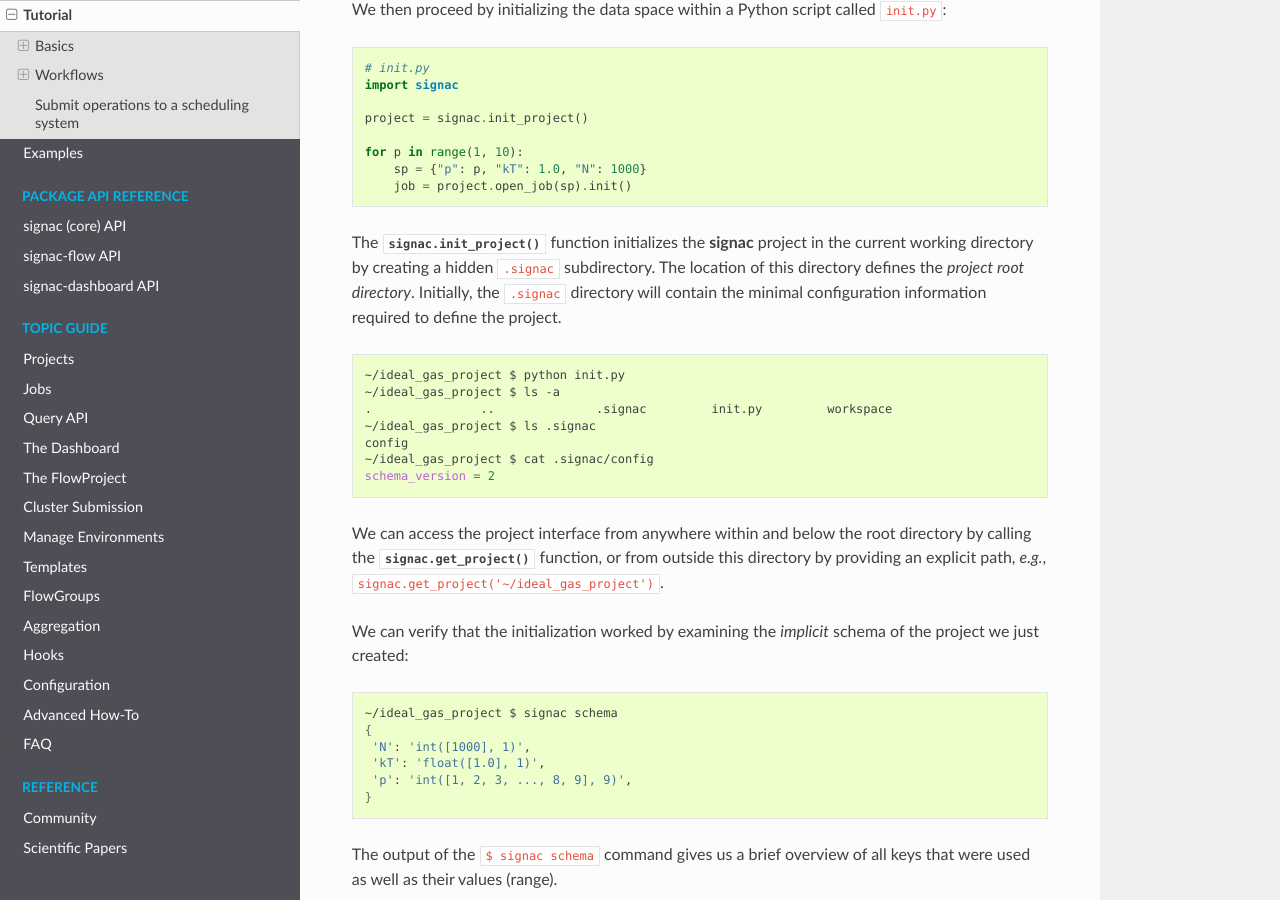
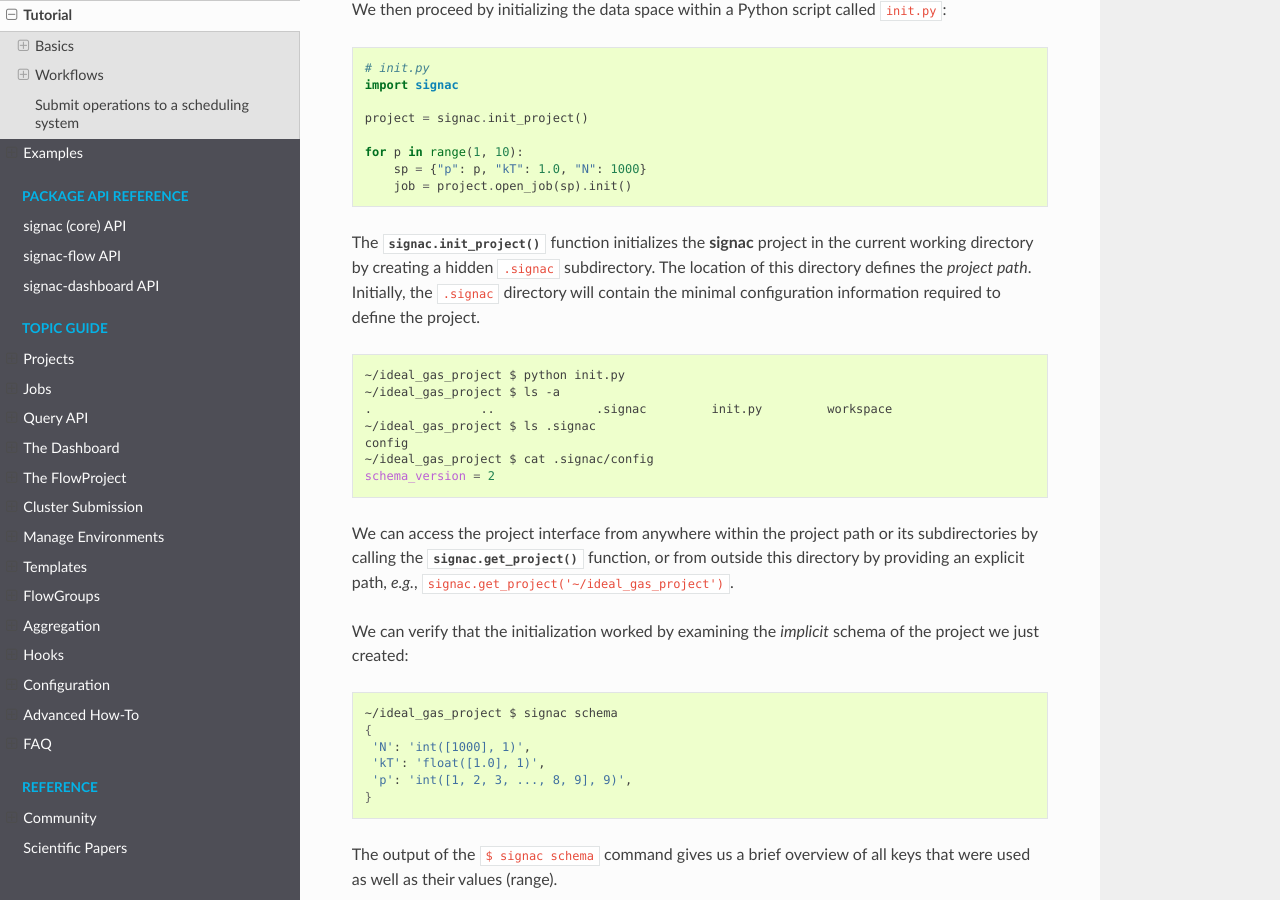
Before and after one commit to glotzerlab/signac-docs, a Sphinx documentation site: the page built from docs/source/tutorial.rst, in a window 1280 px wide and 900 px high, scrolled down 793 px. Built offline with Sphinx 7.4.7 and the Read the Docs theme 2.0.0, drawn with Linux system fonts in a browser that asks for light colours; some of the changed text lies outside the part shown.

Commit message:
Apply suggestions from code review
Co-authored-by: Bradley Dice <bdice@bradleydice.com>

```diff
--- a/docs/source/tutorial.rst
+++ b/docs/source/tutorial.rst
@@ -50,7 +50,7 @@ We then proceed by initializing the data space within a Python script called ``i
         job = project.open_job(sp).init()
 
 The :py:func:`signac.init_project` function initializes the **signac** project in the current working directory by creating a hidden ``.signac`` subdirectory.
-The location of this directory defines the *project root directory*.
+The location of this directory defines the *project path*.
 Initially, the ``.signac`` directory will contain the minimal configuration information required to define the project.
 
 .. code:: bash
@@ -64,7 +64,7 @@ Initially, the ``.signac`` directory will contain the minimal configuration info
     schema_version = 2
 
 
-We can access the project interface from anywhere within and below the root directory by calling the :py:func:`signac.get_project` function, or from outside this directory by providing an explicit path, *e.g.*, ``signac.get_project('~/ideal_gas_project')``.
+We can access the project interface from anywhere within the project path or its subdirectories by calling the :py:func:`signac.get_project` function, or from outside this directory by providing an explicit path, *e.g.*, ``signac.get_project('~/ideal_gas_project')``.
 
 We can verify that the initialization worked by examining the *implicit* schema of the project we just created:
 
@@ -134,7 +134,7 @@ Interacting with the **signac** project
 
 You interact with the **signac** project on the command line using the ``signac`` command.
 You can also interact with the project within Python *via* the :py:class:`signac.Project` class.
-You can obtain an instance of that class within the project root directory and all subdirectories with:
+You can obtain an instance of that class within the project path or its subdirectories with:
 
 .. code-block:: pycon
 
```
